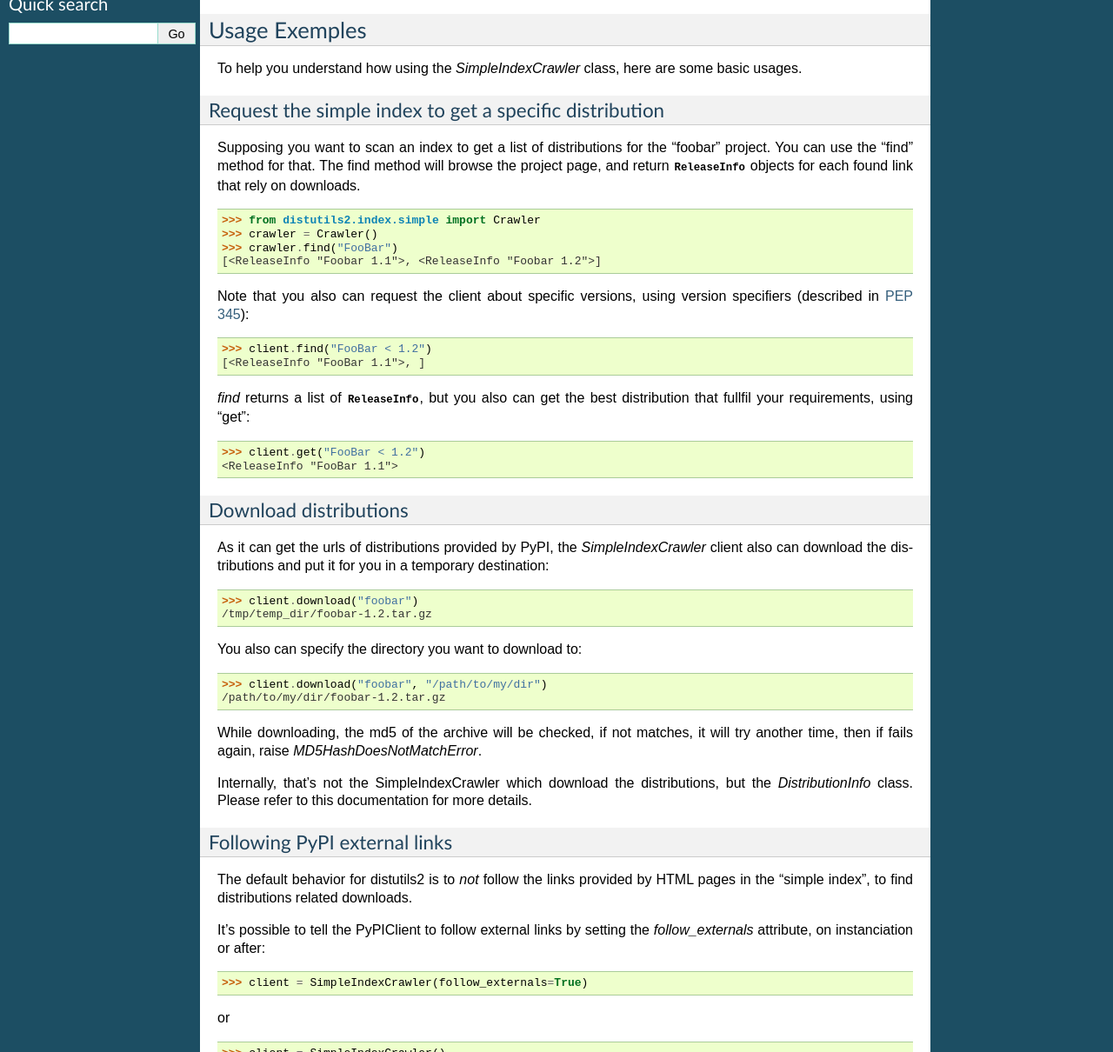
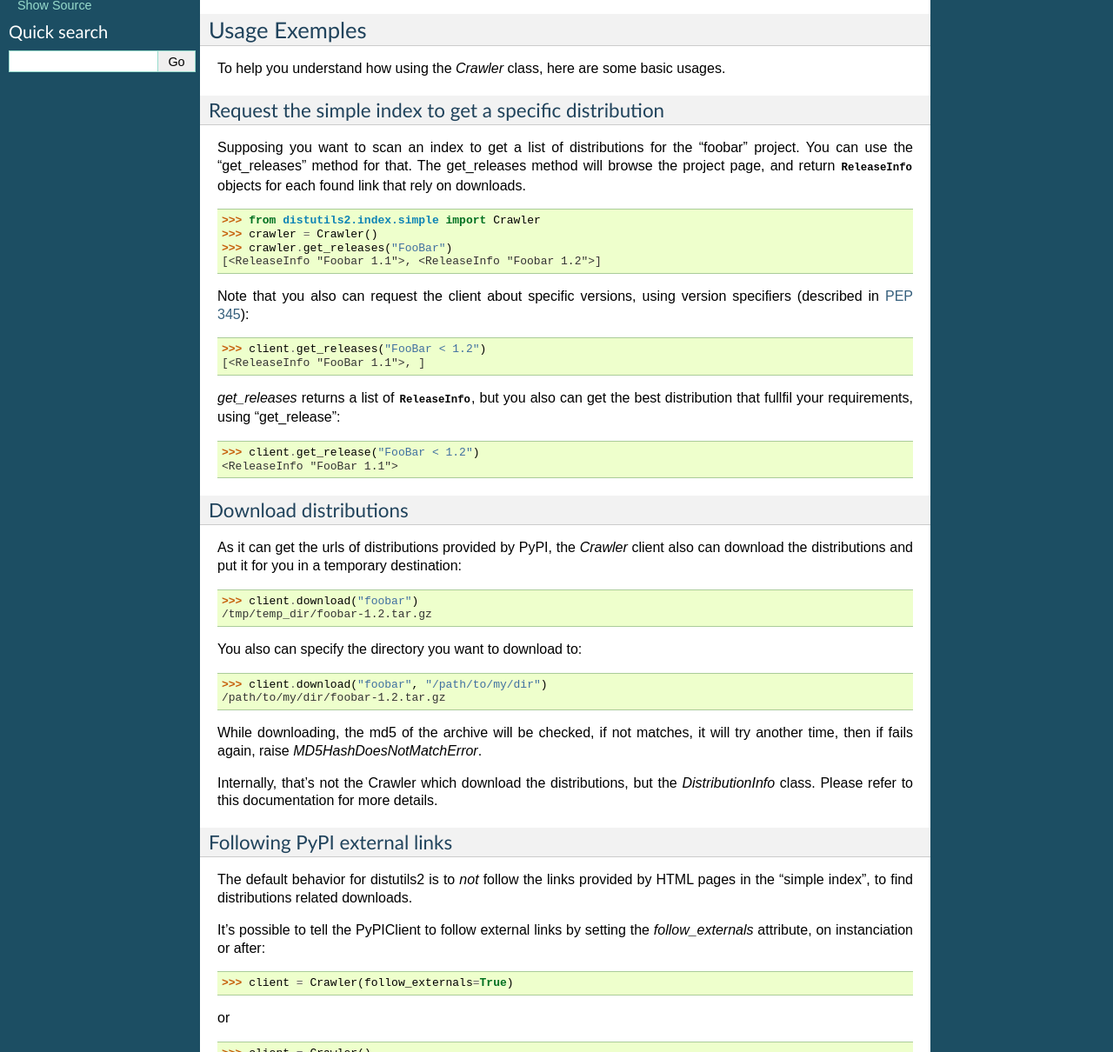
Before and after one commit to crateio/distutils2, a Sphinx documentation site: the page built from docs/source/projects-index.simple.rst, in a window 1280 px wide and 1400 px high, scrolled down 324 px, cut to the strip 190-1400 px from the top of the window. Shown: the whole strip at 87% size. Built offline with Sphinx 7.4.7, drawn with Linux system fonts in a browser that asks for light colours; some of the changed text lies outside the part shown.

Commit message:
Uniformize client APIs for requesting informations to the indexes.
Overall design change a bit too. Crawlers and Clients are now
directly called, and not from the methods of the parent class, at
this seems non-obvious.

It allows me to do a wrapper around the two implementations later
without too much efforts :)

Updated and corrected the documentation and examples.

```diff
--- a/docs/source/projects-index.simple.rst
+++ b/docs/source/projects-index.simple.rst
@@ -27,39 +27,39 @@
 Usage Exemples
 ---------------
 
-To help you understand how using the `SimpleIndexCrawler` class, here are some basic
+To help you understand how using the `Crawler` class, here are some basic
 usages.
 
 Request the simple index to get a specific distribution
 ++++++++++++++++++++++++++++++++++++++++++++++++++++++++
 
 Supposing you want to scan an index to get a list of distributions for
-the "foobar" project. You can use the "find" method for that.
-The find method will browse the project page, and return :class:`ReleaseInfo`
+the "foobar" project. You can use the "get_releases" method for that.
+The get_releases method will browse the project page, and return :class:`ReleaseInfo`
 objects for each found link that rely on downloads. ::
 
     >>> from distutils2.index.simple import Crawler
     >>> crawler = Crawler()
-    >>> crawler.find("FooBar")
+    >>> crawler.get_releases("FooBar")
     [<ReleaseInfo "Foobar 1.1">, <ReleaseInfo "Foobar 1.2">]
 
 Note that you also can request the client about specific versions, using version
 specifiers (described in `PEP 345
 <http://www.python.org/dev/peps/pep-0345/#version-specifiers>`_)::
 
-    >>> client.find("FooBar < 1.2")
+    >>> client.get_releases("FooBar < 1.2")
     [<ReleaseInfo "FooBar 1.1">, ]
 
-`find` returns a list of :class:`ReleaseInfo`, but you also can get the best
-distribution that fullfil your requirements, using "get"::
+`get_releases` returns a list of :class:`ReleaseInfo`, but you also can get the best
+distribution that fullfil your requirements, using "get_release"::
 
-    >>> client.get("FooBar < 1.2")
+    >>> client.get_release("FooBar < 1.2")
     <ReleaseInfo "FooBar 1.1">
 
 Download distributions
 +++++++++++++++++++++++
 
-As it can get the urls of distributions provided by PyPI, the `SimpleIndexCrawler`
+As it can get the urls of distributions provided by PyPI, the `Crawler`
 client also can download the distributions and put it for you in a temporary
 destination::
 
@@ -74,7 +74,7 @@
 While downloading, the md5 of the archive will be checked, if not matches, it
 will try another time, then if fails again, raise `MD5HashDoesNotMatchError`.
 
-Internally, that's not the SimpleIndexCrawler which download the distributions, but the
+Internally, that's not the Crawler which download the distributions, but the
 `DistributionInfo` class. Please refer to this documentation for more details.
 
 Following PyPI external links
@@ -87,35 +87,44 @@
 It's possible to tell the PyPIClient to follow external links by setting the
 `follow_externals` attribute, on instanciation or after::
 
-    >>> client = SimpleIndexCrawler(follow_externals=True)
+    >>> client = Crawler(follow_externals=True)
 
 or ::
 
-    >>> client = SimpleIndexCrawler()
+    >>> client = Crawler()
     >>> client.follow_externals = True
 
 Working with external indexes, and mirrors
 +++++++++++++++++++++++++++++++++++++++++++
 
-The default `SimpleIndexCrawler` behavior is to rely on the Python Package index stored
+The default `Crawler` behavior is to rely on the Python Package index stored
 on PyPI (http://pypi.python.org/simple).
 
 As you can need to work with a local index, or private indexes, you can specify
 it using the index_url parameter::
 
-    >>> client = SimpleIndexCrawler(index_url="file://filesystem/path/")
+    >>> client = Crawler(index_url="file://filesystem/path/")
 
 or ::
 
-    >>> client = SimpleIndexCrawler(index_url="http://some.specific.url/")
+    >>> client = Crawler(index_url="http://some.specific.url/")
 
 You also can specify mirrors to fallback on in case the first index_url you
 provided doesnt respond, or not correctly. The default behavior for
-`SimpleIndexCrawler` is to use the list provided by Python.org DNS records, as
+`Crawler` is to use the list provided by Python.org DNS records, as
 described in the :pep:`381` about mirroring infrastructure.
 
 If you don't want to rely on these, you could specify the list of mirrors you
 want to try by specifying the `mirrors` attribute. It's a simple iterable::
 
     >>> mirrors = ["http://first.mirror","http://second.mirror"]
-    >>> client = SimpleIndexCrawler(mirrors=mirrors)
+    >>> client = Crawler(mirrors=mirrors)
+
+Searching in the simple index
++++++++++++++++++++++++++++++
+
+It's possible to search for projects with specific names in the package index.
+Assuming you want to find all projects containing the "Grail" keyword::
+
+    >>> client.search(name="grail")
+    ["holy grail", "unholy grail", "grail"]
```
Also changed, not shown: docs/source/projects-index.dist.rst (+4 -5 lines), docs/source/projects-index.xmlrpc.rst (+10 -10 lines), 7 other files.
